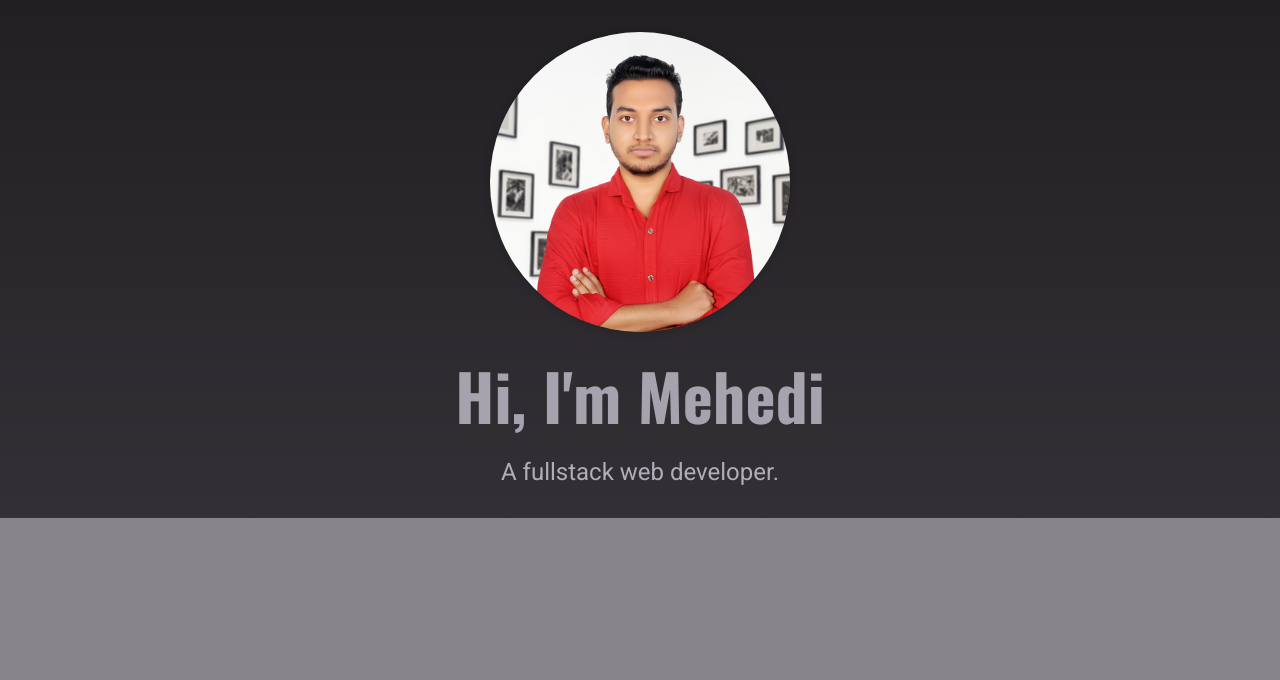
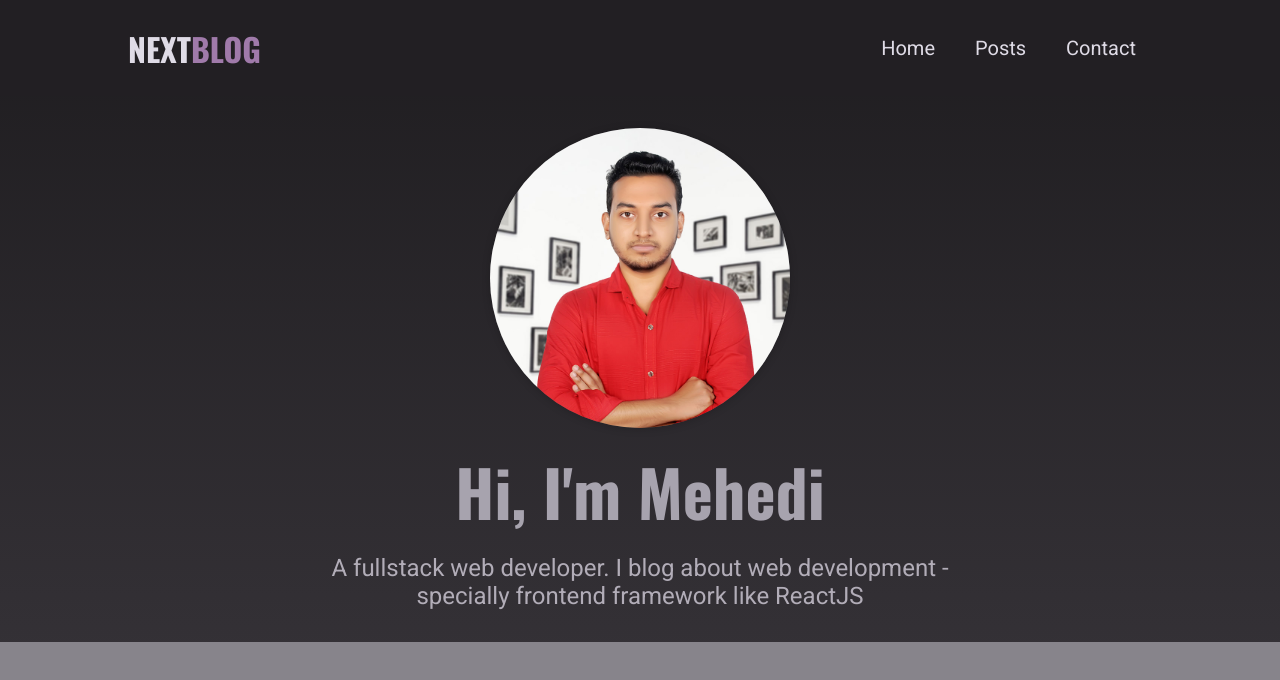
Before and after one commit to ProMehedi/next-blog, a Next.js app: page / in a window 1280 px wide. Shown: the top 680 px of the page. Built offline with nearby package versions, Linux system fonts and the light colour scheme.

Commit message:
Header Components

```diff
--- a/components/homepage/Hero.js
+++ b/components/homepage/Hero.js
@@ -13,7 +13,10 @@
         />
       </div>
       <h1>Hi, I'm Mehedi</h1>
-      <p>A fullstack web developer.</p>
+      <p>
+        A fullstack web developer. I blog about web development - specially
+        frontend framework like ReactJS
+      </p>
     </section>
   )
 }
--- /dev/null
+++ b/components/layout/Layout.js
@@ -0,0 +1,12 @@
+import MainNav from './MainNav'
+
+const Layout = ({ children }) => {
+  return (
+    <>
+      <MainNav />
+      <main>{children}</main>
+    </>
+  )
+}
+
+export default Layout
--- /dev/null
+++ b/components/layout/Logo.js
@@ -0,0 +1,14 @@
+import Link from 'next/link'
+import styles from './styles/Logo.module.css'
+
+const Logo = () => {
+  return (
+    <Link href='/'>
+      <a className={styles.logo}>
+        Next<span>Blog</span>
+      </a>
+    </Link>
+  )
+}
+
+export default Logo
--- /dev/null
+++ b/components/layout/MainNav.js
@@ -0,0 +1,32 @@
+import Link from 'next/link'
+import Logo from './Logo'
+import styles from './styles/MainNav.module.css'
+
+const MainNav = () => {
+  return (
+    <header className={styles.header}>
+      <Logo />
+      <nav>
+        <ul>
+          <li>
+            <Link href='/'>
+              <a>Home</a>
+            </Link>
+          </li>
+          <li>
+            <Link href='/posts'>
+              <a>Posts</a>
+            </Link>
+          </li>
+          <li>
+            <Link href='/contact'>
+              <a>Contact</a>
+            </Link>
+          </li>
+        </ul>
+      </nav>
+    </header>
+  )
+}
+
+export default MainNav
--- /dev/null
+++ b/components/layout/styles/Logo.module.css
@@ -0,0 +1,17 @@
+.logo {
+  text-transform: uppercase;
+  font-size: var(--size-5)!important;
+  font-weight: bold;
+  font-family: 'Oswald', sans-serif;
+  color: var(--color-grey-50);
+}
+
+.logo span {
+  color: var(--color-primary-100);
+}
+
+@media (min-width: 768px) {
+  .logo {
+    font-size: var(--size-8)!important;
+  }
+}
--- /dev/null
+++ b/components/layout/styles/MainNav.module.css
@@ -0,0 +1,42 @@
+.header {
+  width: 100%;
+  height: 6rem;
+  background-color: var(--color-grey-900);
+  display: flex;
+  justify-content: space-between;
+  align-items: center;
+  padding: 0 10%;
+}
+
+.header ul {
+  list-style: none;
+  display: flex;
+  align-items: baseline;
+  margin: 0;
+  padding: 0;
+}
+
+.header li {
+  margin: 0 var(--size-4);
+}
+
+.header a {
+  color: var(--color-grey-100);
+  font-size: var(--size-4);
+}
+
+.header a:hover,
+.header a:active,
+.header a.active {
+  color: var(--color-grey-200);
+}
+
+@media (min-width: 768px) {
+  .header ul {
+    gap: 0.5rem;
+  }
+
+  .header a {
+    font-size: var(--size-5);
+  }
+}
--- a/pages/_app.js
+++ b/pages/_app.js
@@ -1,7 +1,12 @@
+import Layout from '../components/layout/Layout'
 import '../styles/globals.css'
 
 function MyApp({ Component, pageProps }) {
-  return <Component {...pageProps} />
+  return (
+    <Layout>
+      <Component {...pageProps} />
+    </Layout>
+  )
 }
 
 export default MyApp
```
